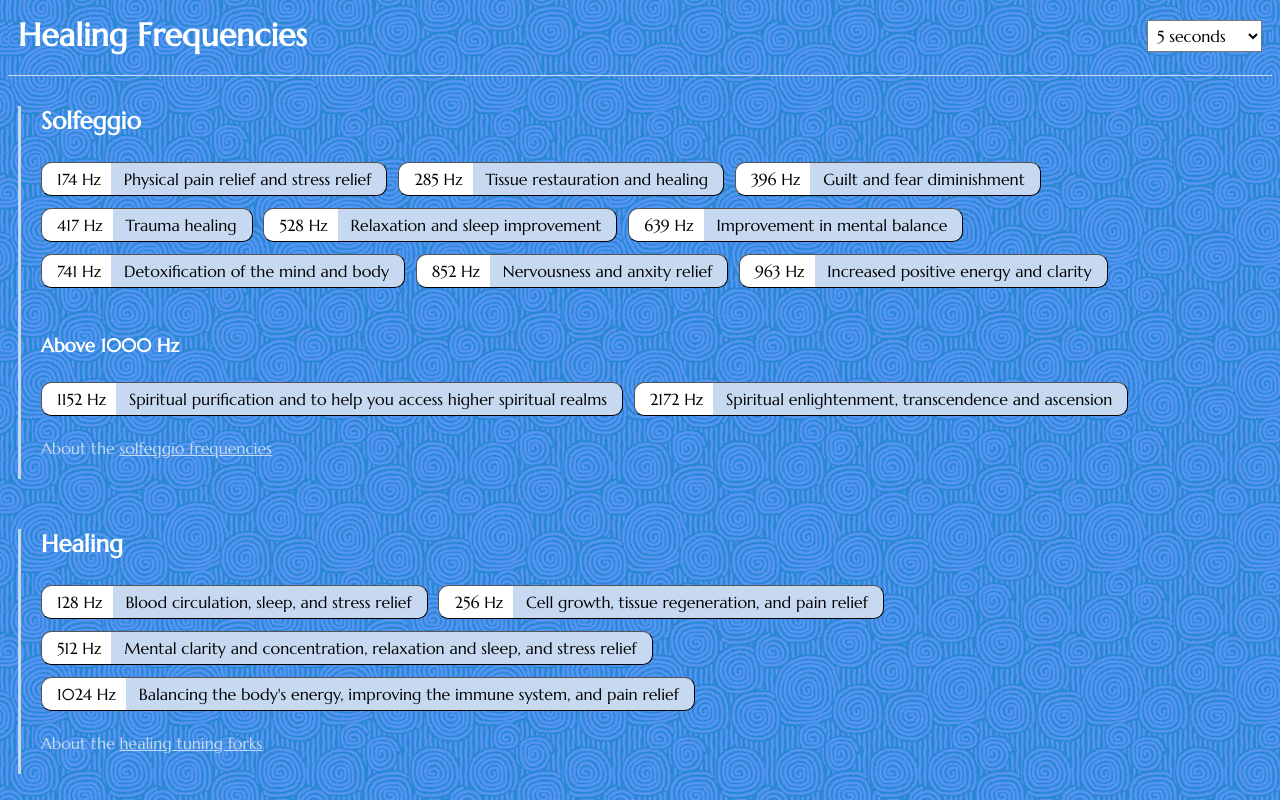
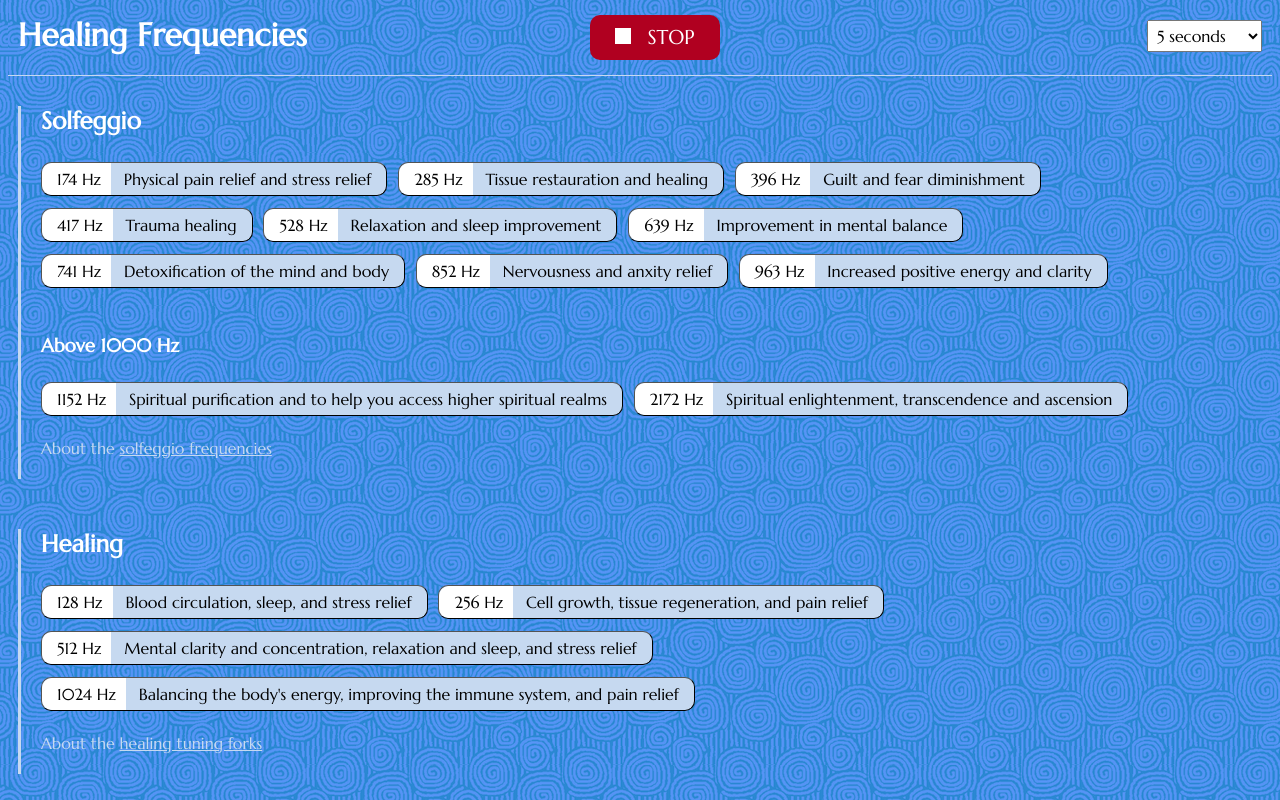
Before and after one commit to evoluteur/healing-frequencies, a website: page index.html in a window 1280 px wide. Both pictures are taken after a click on the button 331 px from the left and 398 px from the top of the page. Shown: the top 800 px of the page. Drawn offline with Linux system fonts and the light colour scheme.

Commit message:
Added stop button + only playing one frequency at a time.

```diff
--- a/index.html
+++ b/index.html
@@ -20,27 +20,56 @@
     />
     <script>
       const VOLUME_CURVE = [1.0, 0.61, 0.37, 0.22, 0.14, 0.08, 0.05, 0];
+      const elems = {};
+      const $ = (id) => {
+        if (!elems[id]) {
+          elems[id] = document.getElementById(id);
+        }
+        return elems[id];
+      };
+      let isPlaying = false;
+      let cb;
       let duration = 5;
       let AudioContext = window.AudioContext || window.webkitAudioContext;
-      let context = new AudioContext();
+      let context;
+      let oscillator;
 
-      const playFreq = (frequency = 440) => {
+      const playFreq = (frequency = 174) => {
         if (frequency === "cf") {
-          frequency = parseFloat("0" + document.getElementById("cf").value);
+          frequency = parseFloat("0" + $("cf").value);
           if (!frequency) return;
         }
-        const o = context.createOscillator();
+        stop();
+        toggleStop(true);
+        if (!context) {
+          context = new AudioContext();
+        }
+        oscillator = context.createOscillator();
         const g = context.createGain();
-        o.connect(g);
-        o.type = "sine";
-        o.frequency.value = frequency;
+        oscillator.connect(g);
+        oscillator.type = "sine";
+        oscillator.frequency.value = frequency;
         g.connect(context.destination);
-        o.start(0);
-        //g.gain.exponentialRampToValueAtTime(0.0001,context.currentTime + duration)
+        oscillator.start(0);
+        // g.gain.exponentialRampToValueAtTime(0.0001, context.currentTime + duration)
         g.gain.setValueCurveAtTime(VOLUME_CURVE, context.currentTime, duration);
+        cb = setTimeout(() => toggleStop(false), duration * 1000);
       };
       const setDuration = (e) => {
         duration = parseInt(e.selectedOptions[0].value);
+      };
+      const stop = () => {
+        if (cb) {
+          clearTimeout(cb);
+        }
+        if (isPlaying && oscillator) {
+          oscillator.stop();
+        }
+        toggleStop(false);
+      };
+      const toggleStop = (isOn = false) => {
+        isPlaying = isOn;
+        $("stop").className = isOn ? "" : "noshow";
       };
     </script>
     <style>
@@ -179,6 +208,29 @@
           border-left: 8px solid black;
         }
       }
+      #stop {
+        position: absolute;
+        top: 15px;
+        left: calc(50% - 50px);
+        width: 100px;
+        padding: 10px 15px;
+        text-align: center;
+        font-size: 20px;
+        background: #b00020;
+        border-radius: 10px;
+        cursor: pointer;
+        transition: transform 0.5s;
+        > div {
+          display: inline-block;
+          background-color: white;
+          height: 16px;
+          width: 16px;
+          margin-right: 10px;
+        }
+      }
+      .noshow {
+        transform: translateY(-80px);
+      }
     </style>
   </head>
 
@@ -194,6 +246,10 @@
         <option value="120">2 minutes</option>
         <option value="180">3 minutes</option>
       </select>
+      <buton id="stop" onClick="stop()" class="noshow"
+        ><div></div>
+        STOP</buton
+      >
     </div>
     <div class="body">
       <div class="fs">
```
